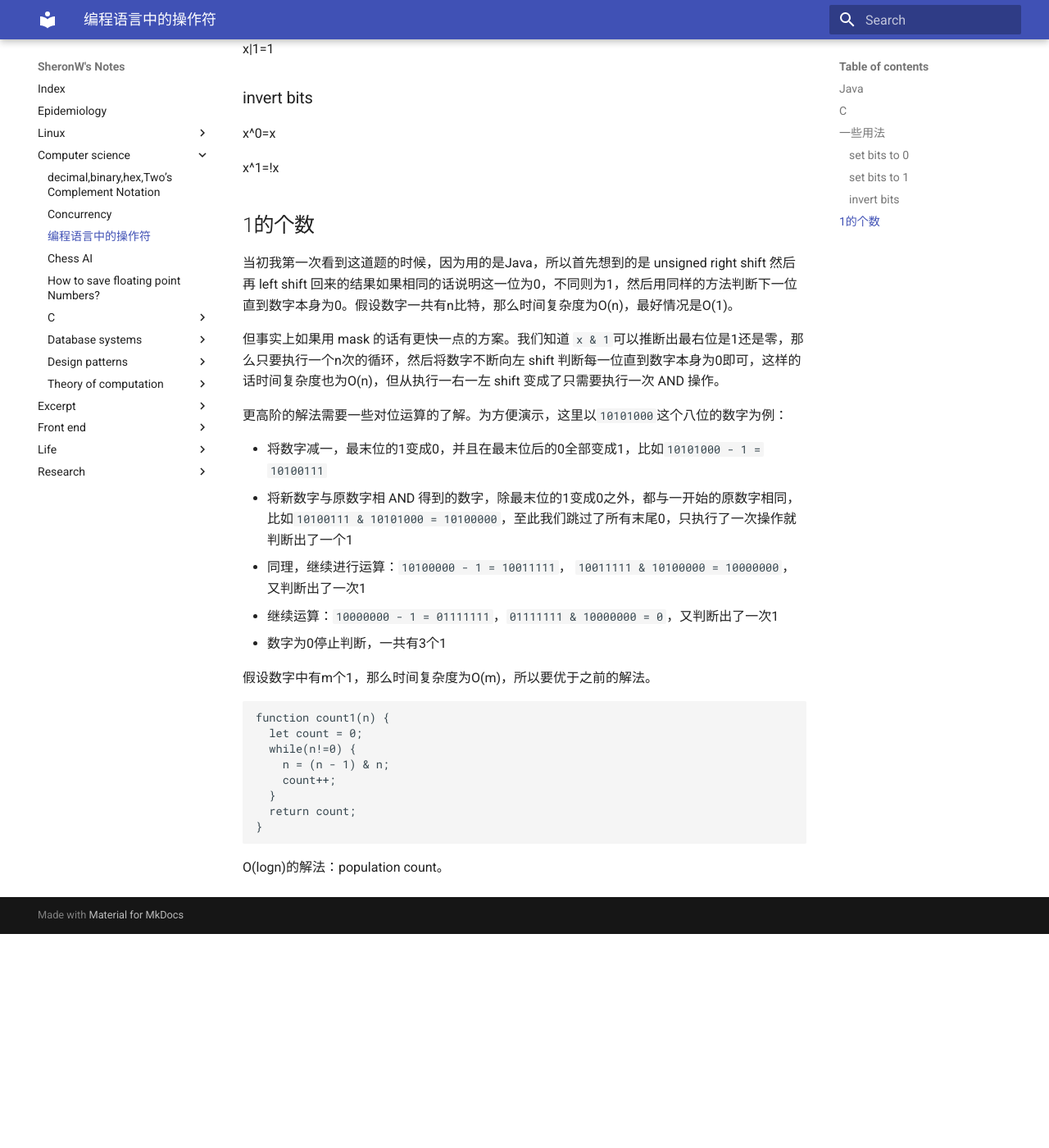
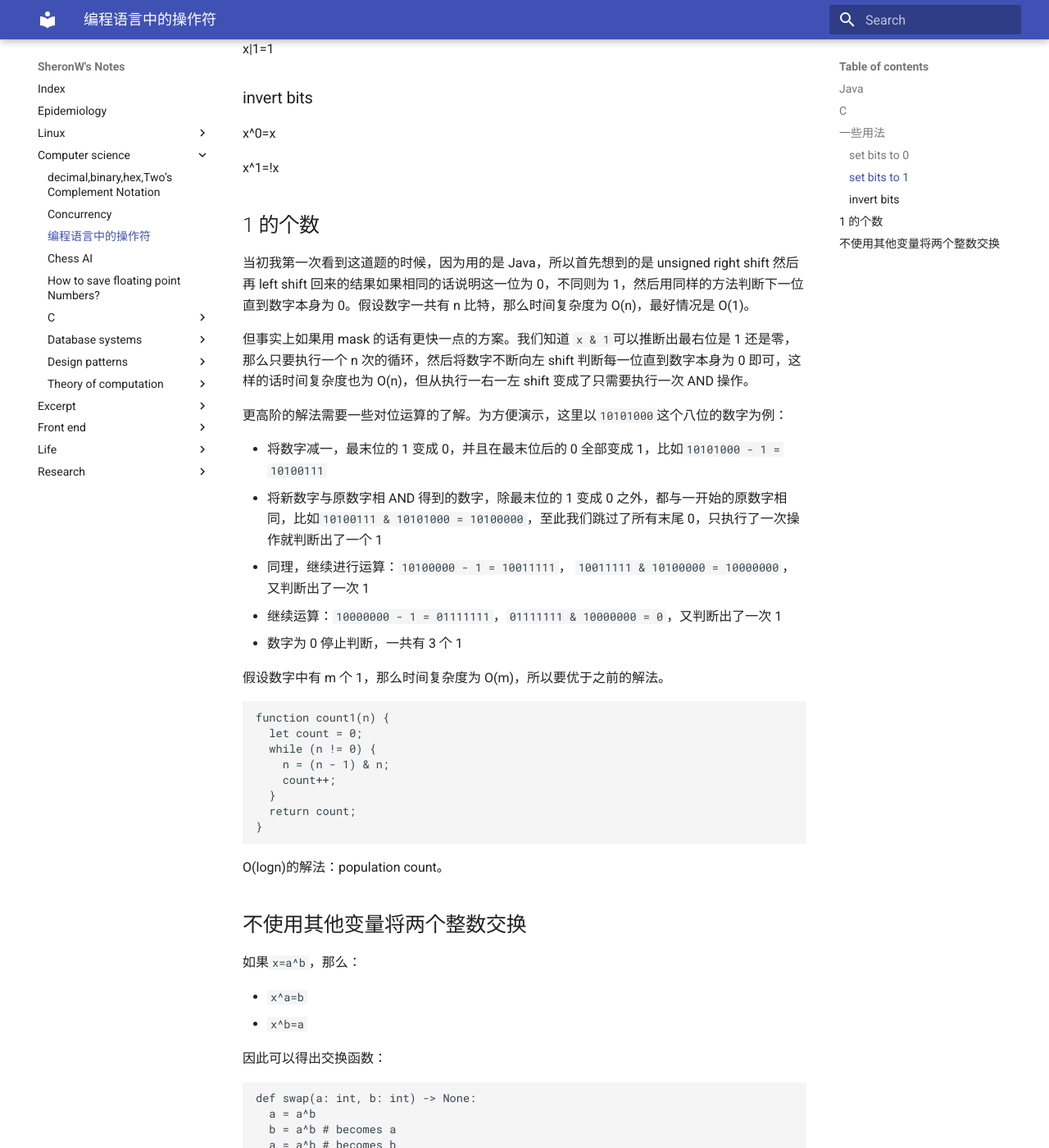
Before and after one commit to sheronw/SheronW-sNotes, an MkDocs documentation site: the page built from docs/computer science/bit_level_operators.md, in a window 1280 px wide and 1400 px high, scrolled down 800 px. Shown: the whole window at 82% size. Built offline with MkDocs 1.6.1 and Material for MkDocs 9.7.7, drawn with Linux system fonts in a browser that asks for light colours; before the commit the page ends 1939 px from its top, so only the background shows below that; some of the changed lines change nothing that is shown; some of the changed text lies outside the part shown.

Commit message:
bit swap & 永恒复现

````diff
--- a/docs/computer science/bit_level_operators.md
+++ b/docs/computer science/bit_level_operators.md
@@ -1,6 +1,7 @@
 # 编程语言中的操作符
 
 ### Java
+
 - `<<` left shift
 - `>>` signed right shift (filled with sign bits)
 - `>>>` unsigned right shift (filled with 0s)
@@ -8,47 +9,50 @@
 - `|` bitwise or
 - `^` bitwise exclusive or
 
+### C
 
-### C
-大致与Java相同，只是没有unsigned right shift，具体会怎么shift取决于数据型本身。
+大致与 Java 相同，只是没有 unsigned right shift，具体会怎么 shift 取决于数据型本身。
 
 ## 一些用法
 
 ### set bits to 0
+
 x&0=0
 
 x&1=x
 
 ### set bits to 1
+
 x|0=x
 
 x|1=1
 
 ### invert bits
+
 x^0=x
 
 x^1=!x
 
-## 1的个数
+## 1 的个数
 
-当初我第一次看到这道题的时候，因为用的是Java，所以首先想到的是 unsigned right shift 然后再 left shift 回来的结果如果相同的话说明这一位为0，不同则为1，然后用同样的方法判断下一位直到数字本身为0。假设数字一共有n比特，那么时间复杂度为O(n)，最好情况是O(1)。
+当初我第一次看到这道题的时候，因为用的是 Java，所以首先想到的是 unsigned right shift 然后再 left shift 回来的结果如果相同的话说明这一位为 0，不同则为 1，然后用同样的方法判断下一位直到数字本身为 0。假设数字一共有 n 比特，那么时间复杂度为 O(n)，最好情况是 O(1)。
 
-但事实上如果用 mask 的话有更快一点的方案。我们知道 `x & 1`可以推断出最右位是1还是零，那么只要执行一个n次的循环，然后将数字不断向左 shift 判断每一位直到数字本身为0即可，这样的话时间复杂度也为O(n)，但从执行一右一左 shift 变成了只需要执行一次 AND 操作。
+但事实上如果用 mask 的话有更快一点的方案。我们知道 `x & 1`可以推断出最右位是 1 还是零，那么只要执行一个 n 次的循环，然后将数字不断向左 shift 判断每一位直到数字本身为 0 即可，这样的话时间复杂度也为 O(n)，但从执行一右一左 shift 变成了只需要执行一次 AND 操作。
 
 更高阶的解法需要一些对位运算的了解。为方便演示，这里以`10101000`这个八位的数字为例：
 
-- 将数字减一，最末位的1变成0，并且在最末位后的0全部变成1，比如`10101000 - 1 = 10100111`
-- 将新数字与原数字相 AND 得到的数字，除最末位的1变成0之外，都与一开始的原数字相同，比如`10100111 & 10101000 = 10100000`，至此我们跳过了所有末尾0，只执行了一次操作就判断出了一个1
-- 同理，继续进行运算：`10100000 - 1 = 10011111 `， `10011111 & 10100000 = 10000000`，又判断出了一次1
-- 继续运算：`10000000 - 1 = 01111111`，`01111111 & 10000000 = 0`，又判断出了一次1
-- 数字为0停止判断，一共有3个1
+- 将数字减一，最末位的 1 变成 0，并且在最末位后的 0 全部变成 1，比如`10101000 - 1 = 10100111`
+- 将新数字与原数字相 AND 得到的数字，除最末位的 1 变成 0 之外，都与一开始的原数字相同，比如`10100111 & 10101000 = 10100000`，至此我们跳过了所有末尾 0，只执行了一次操作就判断出了一个 1
+- 同理，继续进行运算：`10100000 - 1 = 10011111 `， `10011111 & 10100000 = 10000000`，又判断出了一次 1
+- 继续运算：`10000000 - 1 = 01111111`，`01111111 & 10000000 = 0`，又判断出了一次 1
+- 数字为 0 停止判断，一共有 3 个 1
 
-假设数字中有m个1，那么时间复杂度为O(m)，所以要优于之前的解法。
+假设数字中有 m 个 1，那么时间复杂度为 O(m)，所以要优于之前的解法。
 
 ```javascript
 function count1(n) {
   let count = 0;
-  while(n!=0) {
+  while (n != 0) {
     n = (n - 1) & n;
     count++;
   }
@@ -57,3 +61,20 @@ function count1(n) {
 ```
 
 O(logn)的解法：population count。
+
+## 不使用其他变量将两个整数交换
+
+如果`x=a^b`，那么：
+
+- `x^a=b`
+- `x^b=a`
+
+因此可以得出交换函数：
+
+```python
+def swap(a: int, b: int) -> None:
+  a = a^b
+  b = a^b # becomes a
+  a = a^b # becomes b
+
+```
--- /dev/null
+++ b/docs/excerpt/Yong-Heng-Fu-Xian.md
@@ -0,0 +1,383 @@
+# 永恒复现
+
+> 文/ 卢丽莉
+
+## 1
+
+夏季的转校生叫万里。这件事在老师使劲拍着桌子喊静一静之前，已经传得沸沸扬扬。可学生们还是故意吵闹了一会才好整以暇地静了下来。这年头谁还听老师的话谁就是白痴。千秋磨蹭着抬起头的时候，男生的腰已经弯了下去。异常傲慢的声音从底下沉沉传来。“万里。请多多指教。”
+
+像从纯爱校园漫画，或者某部日剧里走出来的，神情冷淡眉目清秀的少年。嵌进一片光里，空气摇晃得哗啦作响。惟一令人感到气馁的，是安排座位时的理由。万里原本是上野私立高中的优秀生，因为家庭缘故转来隅西川公高。懒惰又没有什么建设的老师一句“你就坐千秋旁边吧，她学习很差多帮帮她啊”就把他拉到旁边的座位。
+
+---
+
+“呃，上次里惠向他告白，他竟然说什么……‘你是谁，很碍眼’！”似乎觉得难以表达激奋的心情，女生再次强调。“他竟然这么说耶！”
+
+“差劲的男生！”
+
+“差劲透了！”
+
+“以为自己是什么嘛！就是长得帅了……点！”女生哼哼地转过头。“喂，千秋，抄好作业没有？赶着交呐！”
+
+“抄完之后去买三罐茶呀，要热的！”
+
+千秋受惊似的抬起头。“好……马、马上！”
+
+然后。
+
+“千秋，今天的值日就交给你啦，我们还要去补习班呢。”
+
+“对啊，你脑子这么笨再去也没有用了，我帮你向老师请假吧，就这么决定了！”
+
+再是。
+
+“完了！今天忘带便当了！千秋，你那份给我吧！权当减肥啦。”
+
+“你看你腿都这么粗了。”
+
+还有。
+
+“哇，这个奖品好想要——”
+
+“抽奖的耶，很勉强吧。”
+
+“什么话！千秋，买这个产品吧，我想要抽奖券，你有多少钱？全拿来吧。我们是好朋友对吧！呐！”
+
+或者。
+
+“啊，抱歉，三人一个小组啊，没有千秋的位置了耶。”
+
+“你找别的朋友好啦。”
+
+“噢，对了，昨天想要的 CD，弄到了么？”
+
+这样的事一而再再而三，反反复复发生得多了。导致了一直沉默不言的男生看着又一次在“我们是好朋友吧”的攻势下匆匆跑出教室四处张罗的女生，挑起眉说了同桌以来的第一句话。
+
+“你难道就没有一点骨气么？”
+
+## 2
+
+学校从前年开始实行学分制。各个科目的教科书被定义成模块一二三四，期中期未的大考则被设定为模块考试，也叫修学分。考试不及格的可以补考，也当通过这门课程，不过只能评丙等。
+
+今天是英语的模块考。赶到学校的时候，考试已经开始了，分选择题跟非选择题两部分，时间是两小时。
+
+千秋的英语很差。准确地说，千秋每一科都很差。虽然上课认真听，暑假也一天到晚泡在补习班里，笔记做了一大摞，可成绩还是上不去。越是这样，考试时就越紧张，尤其是临近结束的几分钟，还有一堆题没有做完，也许认真想会想得出什么眉目，但因为紧张得不得了，脑中一片空白，甚至堂堂冬天也出了一额冷汗。
+最后五分钟还有十五道单选题没完成，如果做不完的话，离及格就更没希望了。千秋捏着笔，手不停地颤抖。她看了看墙壁上的钟，又看了看试卷，纸笔间的声音好像慢慢后退到某个边缘，只有时钟的声音不断前进，越来越响，像要把紧迫在喉咙的心一、二、三地压出来。
+
+脑袋越来越涨。
+
+“喂。”突如其来的声音猛地打断了千秋的臆想。
+
+“……呃。”
+
+男生的视线落在前方，他动了动手臂。课桌的左下角，男生的手肘下压着一张答题卡。
+
+白色的纸片在男生的遮挡下露出答案的部分。
+
+“抄吧。”
+
+---
+
+关于死有很多种说法。圆寂、仙逝、牺牲、去世、死亡、去了、叮左、香左，呱柴、呱老衬、卖咸鸭蛋等等。或者就如最近学生间常说的那句——
+
+他那个了。
+
+让像一摊死水，偶尔掺夹些校园暴力或校园恋情的高中生活突然沸腾起来的，是高二开学不久后的一起死亡事件。同级的少年死在了车轮底下。
+
+有很多关于事故的传言。有的说被卡车从街头拖到街尾才停下，面目全非。有的说被卡车一下轰到天上，像破布娃娃一样掉下来，开出满头鲜血。有的说被碾掉了半边身子，看得到脑浆跟内脏。而千秋在事发隔天经过那条街，看到依然车水马龙，只有路边还剩一圈冲洗得非常淡的血迹。
+
+可谣言的热情那样旺盛，即使在两个月后，也还能听到女生们故作可爱地这样讨论。
+
+“啊呀，你听说了吗？那件事。”
+
+“嗯，嗯！好可怕哟！100%可怕的！”
+
+“听说是自杀喔。”
+
+“不是吧，我听说是司机醉酒耶。”
+
+“总之一个人三更半夜地跑出去，很可疑不是吗？”
+
+“嗯……”
+
+然后，更多的话题把少年延伸出各种不同版本。可怕、可怜、可悲，或者另有隐情。
+
+“千秋你觉得呢？”
+
+千秋愣了愣。
+
+“……我觉得，死了就是死了吧。”
+
+## 3
+
+古人常说回魂夜，指的是死后第七天晚上灵魂回到记忆中的家。千秋在父亲死后第七夜，并没有看到鬼魂，因此她一直怀疑这种说法。 就 算是回魂夜，如果七天不足够让死去的灵魂找到回家的路，或者在途中迷路了，也许再过十天、二十天甚至更长的时间也不能到达。
+
+那么，要多久才能重新与死去的人相遇呢？
+
+放学时候，学生从校门鱼贯而出。千秋挽着书包随着人浪前进。
+
+今天放学意外地准时，而且也没被人要求值日之类的杂事，所以大概可以准时到补习班上课。因为各种各样的原因已经有三次没去上课，绘里说座位出了大变动，言下之意是你就别跟我们坐在一起了。
+
+千秋停下脚步。
+
+穿着蓝灰色校服的人群像流于灰暗的铅质，起起伏伏，散向四面八方。
+
+只有一个点。时光在这里像永恒静止，透出截然不同的质感。
+
+千秋走了过去，微微抬起头，用略带惊讶的口吻询问道：“万里同学？”
+
+世界上有很多人。各种各样的人，容貌相似又各不相同。你永远无法了解身边的人，也许某一个有你想象不到的无法置信的人生。
+
+而这对于千秋的意义，就是体质异于常人。
+
+“简单地说，我能看到鬼。”
+
+男生迟缓地点了点头。好像不太能接受这个平时看起来胆小怕事的女孩，竟然有“能看到鬼”这样大胆的能力。
+
+“其实我也不太能分辨谁是鬼谁是人……”女生解释道。“只是能看到而已。”她低下头，盯着手指到脚尖的一段距离。
+
+身边的男生沉默地走着，从余光里可以看到他把手插在裤袋里，步伐迈得很大走了一小段路已经把她甩开很远。
+
+就在千秋喘得不行的时候他突然停下脚步，阔别已久淡漠而傲慢的声音沿着空气传来。
+
+“你是说……”
+
+---
+
+“我回来了。”千秋迅速脱了鞋，咚咚咚地跑进房间。“我回来了。”
+
+少年坐在窗台下，微微抬起眼算作了回答。
+
+“今天补习班也留了很多作业，不做到半夜看来是没法睡了。”千秋从书包里抽出练习薄，朝少年走去。“上课的时候有几道题不太明白……都抄下来了，可以帮我解释一下吗？”
+
+少年点点头。“待定系数法……”
+
+然后。“今天下午有一次很呛的小测啊，老师突然在自习课就拿着卷走进来了，吓我一大跳。结果一定是考得一塌糊涂。真奇怪，明明已经很努力学了，可脑筋还是转不过来，笨死了……”
+
+“你最近……”少年搜寻着词措。“很吵。比以前在学校吵多了。”
+
+千秋一怔。“对不起……我……我没有什么朋友……可能……只是……”
+
+“下一题，待定系数法。”
+
+“……唉？待……？”
+
+“刚刚不是讲过了吗？”
+
+“好像……”
+
+万里皱起眉。“你根本不是读书的料，放弃学习早点工作更好。”
+
+千秋停下笔。“我知道。”
+
+整齐的笔记本，里面的笔记多处重合。做一道题，同一种做法换个数字或问题的方式就不会做。再怎么努力，也像原地转圈的笨蛋。愚蠢到了甚至令自己痛恨的地步。
+
+但是。
+
+“我只是想试试，努力的话有什么是我做得到的……”
+
+“像你这样的人根本什么都做不到，活着不如死了。”
+
+少年的眼神沉进昏黄的暮色里。
+
+---
+
+认识万里已经一年又八个月。开始只是淡漠的同桌，直到一年后他死了。
+
+该怎样形容自己的心情？每天放学回家，打开房门就能听到少年淡淡地说“你回来了”。以前的事，每天在学校里发生的事，或者哪一题不会做这种小事，什么都可以跟他说。虽然只是面无表情地听着，但已经觉得非常、非常高兴了。
+
+甚至高兴到可以滥用“幸福”这个词。
+
+“万里的头脑真好啊，没有上学也会做这些题。”
+
+“嗯。”
+
+“那个……”
+
+少年侧过头。
+
+“明天……不如去一趟学校吧。”
+
+少年露出疑惑的表情。
+
+## 4
+
+所以，当女生尖叫着摔下了楼梯，额头上开出血色的花，看热闹的人把女生团团围住，闪着红灯的救护车掀起一地尘灰。万里都试图用“不是我的责任啊，又不是我推她下去的”“即使是平时，也有不想救人的时候吧”来平息心底那种感觉。
+
+而事实上，在女生往后倒的时候，万里是确确实实地，伸出了手。可这种确实，因为落进一片虚无里，最终演变成谁也无从提起的故事。
+
+这算是英雄救美么？哪门子的呀。
+
+都说人死了变成鬼，鬼哪能救人啊你发神经吧。
+
+充满了粉尘的时光里。夏日的光。像谎言一样刺穿眼膜。
+
+---
+
+有一次是这么跟万里开玩笑的吧。“世界上最差的品牌就是 TCL，因为‘太差啦’！”也有说过“最无力的花就是茉莉花呀，歌都有唱‘好一朵没力的茉莉花！’”
+
+万里看了过来，淡淡地回了句：“好强大的冷笑话。”
+　　但这并不妨碍女生下次又说出诸如“HELLO KITTY 就是那个白脸无嘴人面猫呀”这样的话。虽然在再次受到打击后总会在心里嚷嚷一句“都不懂欣赏”“难相处”什么的。
+
+可如果，跟眼前的少年之间，仅仅是难相处这样问题，其实也不算什么。
+
+——我应该是……
+
+仅仅是这样的问题。
+
+——死了吧。
+
+真的不算什么。
+
+——是这样吧。
+
+女生的头上绑着绷带，病房里静得震聋发聩，只有点滴液的声音。
+
+——再也不能活了。
+
+很久以前的回答是怎样的？记得好像是“不是的”。 简单地否定。她摊开了一点手掌。
+
+他终有一天是要离开的，冲破谎言的力量。
+
+终有一天，从她身边离开。像破茧蝴蝶，飞向新的生命。
+
+留下谎言的空壳，清晰的旧时光。
+
+总有这么一天的。
+
+可是如果可以。
+
+那些谎言，都能在最初那个夕阳里变成光。在最初那句“万里同学”，在最初那句“你是说……”，在那里，已经不需要更高的起点，都能统统地，统统地变成光，绵密地覆盖住往后的岁月。
+
+都不要消失。
+
+那么肯定，最初那句会是。
+
+“请你留下来。”
+
+“为了我，请你留下来。”
+
+轻薄的尘埃，支离破碎，布满斑驳。
+
+## 5
+
+还不是那么有钱的时候，住过铁路边的房子。吃完晚饭或者晨雾刚散时会走出去沿着铁路散散步，牵着父亲的手，偶尔也会像普遍父子一样玩“骑高马”的游戏。这都是很久以前的事。后来这条铁路，常常出现在万里梦中，梦见自己一直往前跑，夕阳在尽头露出半张脸，铁路旁长满了黄色的金星草，被热浪掀起，飞得很高。
+
+梦里的自己没有一句对白，梦里那条铁路也没有尽头。然而更重要的，是万里搞不明白，梦里为什么没有别人。应该会有父亲，照理说是有的，但为什么没有。只有自己，只有空旷，只有无尽和满天的金星草。
+
+直到女生从楼上摔下去的那一天。
+
+“我应该是……死了吧？是这样吧？再也不能活了……”
+
+千秋猛地拔开了输滴的针头，仓皇地跑出了病房。跑到走廊，跑出医院，跑过长长的碎石路，石头把脚底扎得流出血。
+
+“喂……喂！”万里从后面追上来，挡在她前面，她却跑着穿了过去。
+
+“喂！”万里再跑上前去，还是挡不住她。“千秋！千秋！！！千秋！！！！！”万里看见女生一个踉跄，摔倒在沙砾上，光着一双脚，大号不合身的病服上灰扑扑的，沾了不少血。万里突然生气了，就算早已知道她笨得无可救药，还是忍不住生气。可没等他开口，千秋就说：“你到底想怎样！”
+
+眼泪止不住留下来，“你到底想怎么样啊……”
+
+很丢脸。为什么会这么丢脸呢？
+
+拼命虚张声势，装模作样，撒谎，软弱，又没出息。其实真的不想让他知道这样的自己，也想像一个普通的女孩子一样，跟喜欢的人说笑，一点一点地了解他的事，因为担忧而露出难过的样子，希望他可以因为自己的力量，而变得幸福起来。可无论是怎样精心地去准备话题，说无聊的冷笑话努力地跟他相处，却只是把自己变成更丢脸的样子。
+
+“我就是这样的人啊……”
+　　我知道你永远也不可能喜欢我这样的人啊。
+
+“我只是……我说你没有死，其实我只是……”
+
+我只是。
+
+“想跟你多呆一会儿，想跟你多说几句话，哪怕是‘今天天气很好啊’也是好的。”
+
+那对于我而言。
+
+“……是不能停止的啊。”
+
+“喜欢万里这份心情……”
+
+如果就这样停止的话，那么一直以来的一切，都仿佛消失了一样。所以，即使再难看我也要说。
+
+“我喜欢……喜欢……”
+
+少年愣住了。他慢慢地别开脸，捂住了嘴，似乎非常不可置信地说：“怎么办……我好像……”
+
+“有点高兴。”铁路的尽头，应该有那个喜欢你的人。
+
+---
+
+后来一切都变好了。千秋成了年级第一的好学生，身边围了很多朋友。大家都说“大智若愚啊”。也有收到情信了，放在鞋柜里，第一次收到时她还颤抖着问“小……小万，这啥玩意……”后来就直接作废物处理。
+
+对了，称呼也从“万里”变成“小万”。这都是无关的小事。
+
+她最近常说“好像一步登天的感觉。”你诧异她竟然会用这么艰深的成语，就高兴地回应道“一步登天就是随便迈出一脚却收到意想不到的效果。”后来她被迫接受体育祭的接力赛，拼命说我不会呀我不会的时候你也有教“接力赛就是四个人被一根棍子追得拼命跑的过程。”
+
+一模过后，很快就到高考，她问你应该填什么学校的时候你说随便，过了很久她把招生简介递过来指着一间大学叫“水卞”。许多人都已青春不再，盛宴也只余残羹。于是纷纷向她告白，基本上，你装作没看到。
+
+你有时想起那天在碎石路上跟她说的话，虽然你马上就后悔“啊我怎么就说实话了呢”。你可能不记得自己曾经这么想过了。但你一定记得的是，你无数次在暮色四合的校门外等她。你站在课室后面，看她的背影和撩头发的动作。你陪她走过的那些路，她疑惑地问你：“既然可以穿过物体，那为什么不会从地面掉下去呢？”你忍不住笑说：“要掉到哪里去呢。”她冬天头发上有永远也拂不走的雪花，她有总是要迟到的坏习惯，你就早早地坐在她床边喊她起来。你帮她作弊，借她的手看一本书两本书，书页翻过光线哗哗响，你看见她其实很秀气的睫毛。还有那些你想吻她的时刻，她穿过你的身体，仿佛是一个拥抱。你记得这个女孩子，是怎样走进你荒芜的心，你只希望过她一个人，能傻傻地跟在你身边，在屋子里乱晃悠，说冷笑话。并且可以一如既往地傻下去。
+
+然而，更重要的是，你一定会记得，她是那么喜欢你。
+
+可后来，你又忘了很多，你听见每一个人，每一块骨骼都发出生长的声音。
+
+而你在永远的十七岁夏天。
+
+---
+
+有一次放学回家，万里突然开口叫：“千秋。”
+
+“嗯？”
+
+你会嫁人吧。
+
+“千秋。”
+
+“嗯？”
+
+在我无法拥抱的地方，一个人成长。
+
+“千秋。”
+
+“嗯？”
+
+总有一天，你不会用“我已经有喜欢的人了”来拒绝别人的告白。
+
+“千秋，千秋……”
+
+“怎么了？”
+
+我喜欢你。
+
+---
+
+那些可以用“希望你……”来开头的句子。
+
+希望你别迷路了。
+
+希望你学会待定系数法。
+
+希望你交到好朋友。
+
+希望你别再被人欺负。
+
+希望你幸福。
+希望你一个人，也能够坚强。
+
+## 6
+
+“千秋，13 号考生千秋呢？”
+
+“嗳？不在么？”“不知道啊。”
+
+“什么事啊……”底下传来一片议论。
+
+“好了好了，别吵了！我出去查一下，你们乖乖地在这里考试！”
+
+主考官擦了擦光秃秃的额头上的汗水，低声咕哝着“真倒霉”，疾步向办公室走去。夏日闷热的天空沉甸甸地压在屋顶，忽然爆出一道惊雷。“搞屁伐！吓死没命赔啊！”主考官咒骂道。远处，铁路上，一道列车把少女的躯体抛向天空，然后欢快地驶向远方。黄色的金星草被热浪掀起，飞得很高。 巨大的轰鸣带着盛夏的光呼啸而来。
+
+与“并不是所有人都能看到鬼”这个道理同样存在的另外一个道理，是“并不是所有死后的人，都能变成留在人间的鬼”，就好像并非所有的喜欢都能理所应当地单行三年后就能走向永远。
+
+写字台上留下的一张白纸，上面的字迹在夕阳下泛出黄色的光来。连那几个“……那么，我就变成你吧”的字样，也变得格外温暖。少女的尸体被抛在铁轨的边缘，热浪一波一波地往上覆盖，像要吞噬一般，一点一点擦去曾经存在过的痕迹。像是每天下午六点半后，一定会被值日生擦干净的黑板。干净得像是新生一般。
+
+少年寂寂的身影站在铁轨上。背影像灰墙般投射下深深浅浅鸽子的影斑。幸福的结局只差最后的一段结尾，只因为他没来得及写出这段结尾，递给她阅读。这段潦草的结尾是“并不是所有死后的人，都能变成留在人间的鬼。”
+
+一部电影暗了下去。然后是一套桌椅。一间教室。一个夏天。慢慢地，都消失了。
````
